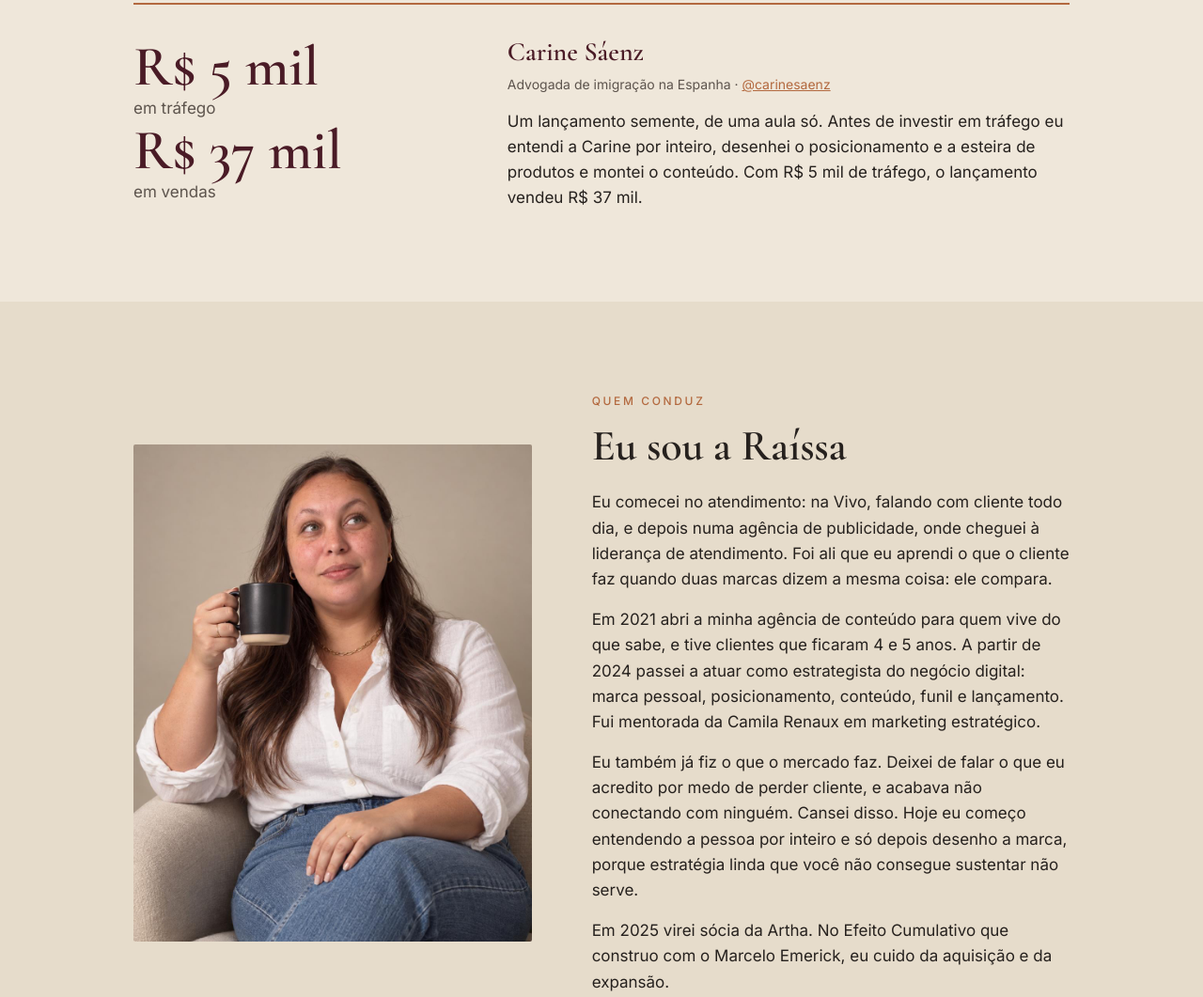
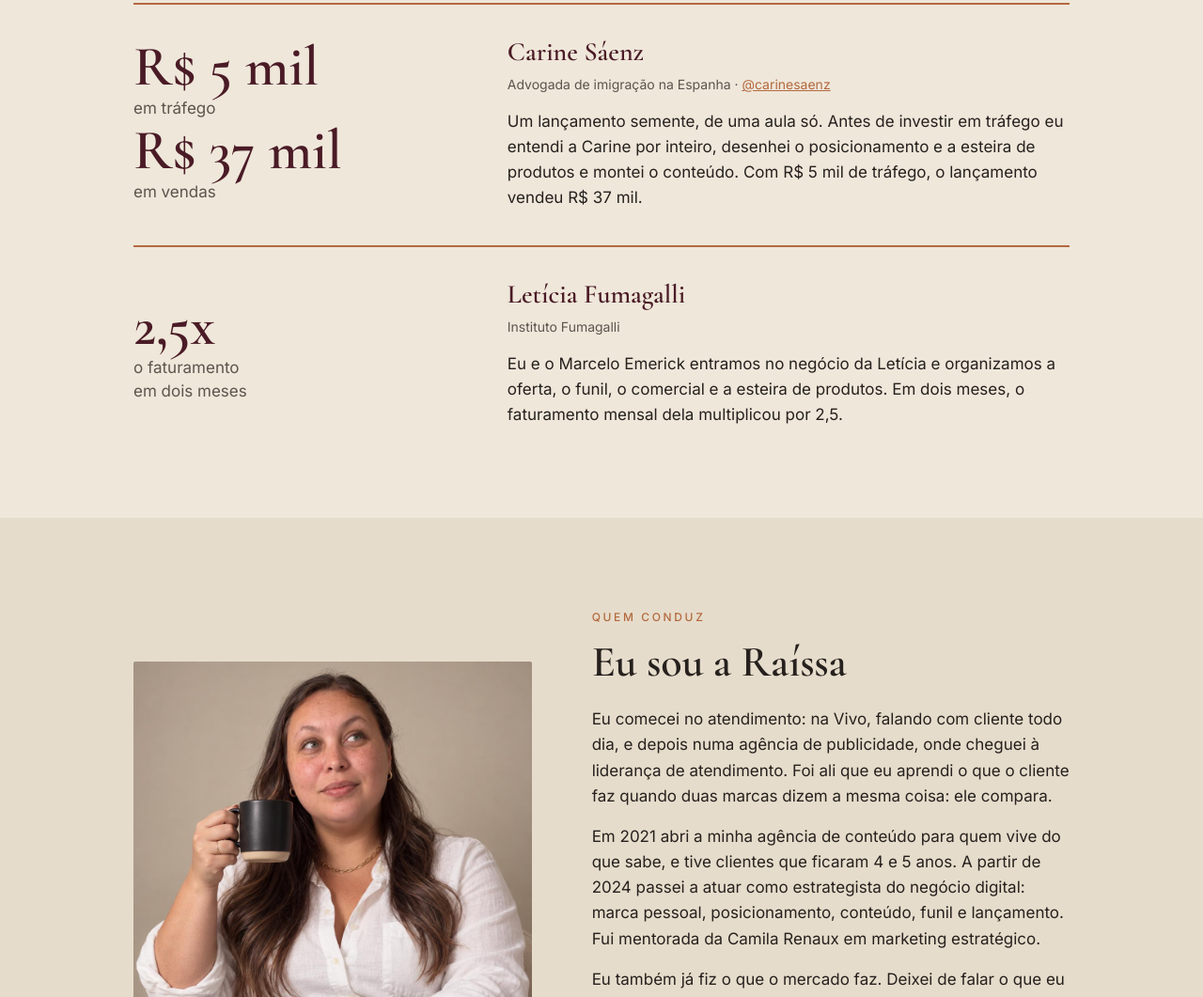
Before and after one commit to araissalobo-prog/araissalobo-site, a plain HTML site: page sessao.html in a window 1280 px wide. Shown: the part 2431-3492 px from the top of the page at 94% size. Drawn offline with nearby package versions, Linux system fonts and the light colour scheme.

Commit message:
Add files via upload

```diff
--- a/sessao.html
+++ b/sessao.html
@@ -163,6 +163,14 @@ footer a{color:var(--cobre-claro)}
     <p>Um lançamento semente, de uma aula só. Antes de investir em tráfego eu entendi a Carine por inteiro, desenhei o posicionamento e a esteira de produtos e montei o conteúdo. Com R$ 5 mil de tráfego, o lançamento vendeu R$ 37 mil.</p>
    </div>
   </div>
+  <div class="caso">
+   <div class="caso-num"><span>2,5x</span> o faturamento<br>em dois meses</div>
+   <div>
+    <p class="caso-nome">Letícia Fumagalli</p>
+    <p class="caso-papel">Instituto Fumagalli</p>
+    <p>Eu e o Marcelo Emerick entramos no negócio da Letícia e organizamos a oferta, o funil, o comercial e a esteira de produtos. Em dois meses, o faturamento mensal dela multiplicou por 2,5.</p>
+   </div>
+  </div>
  </div>
 </section>
 
```
Also changed, not shown: index.html (+1 -0 lines).
